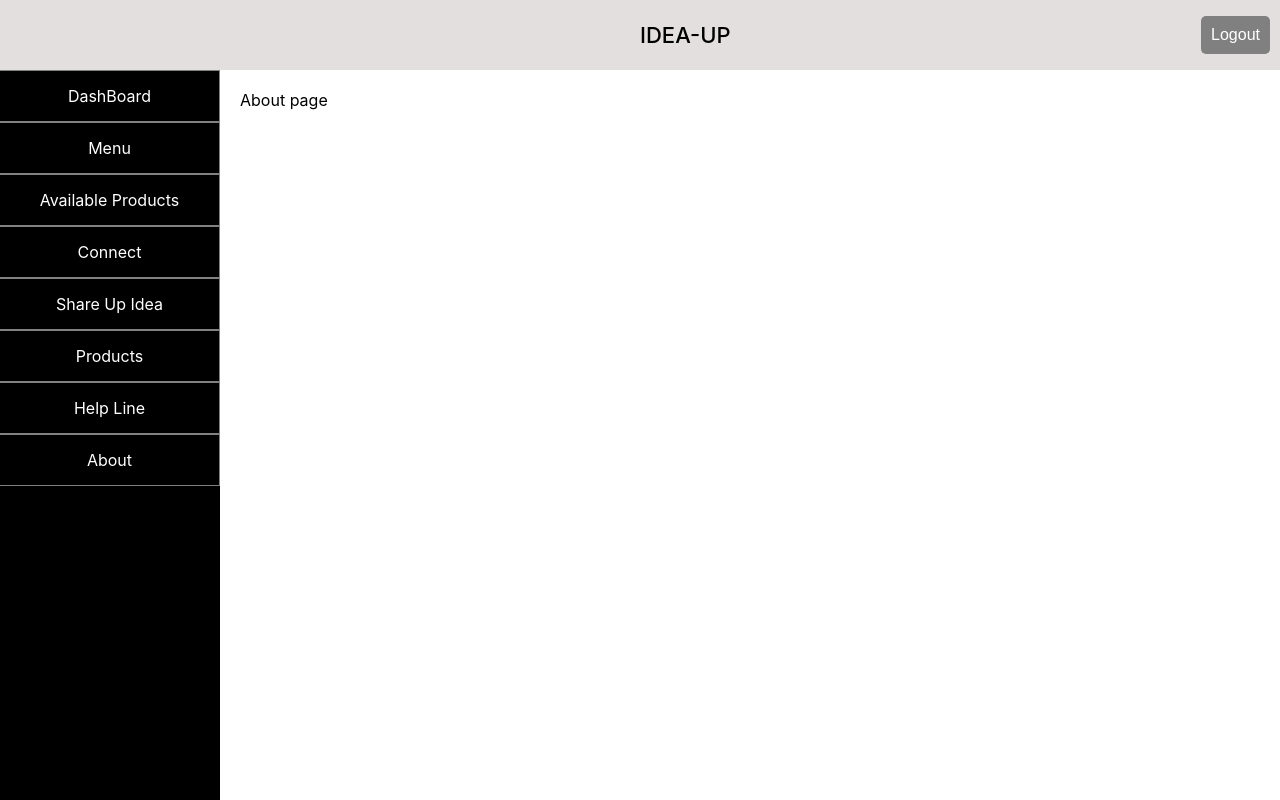
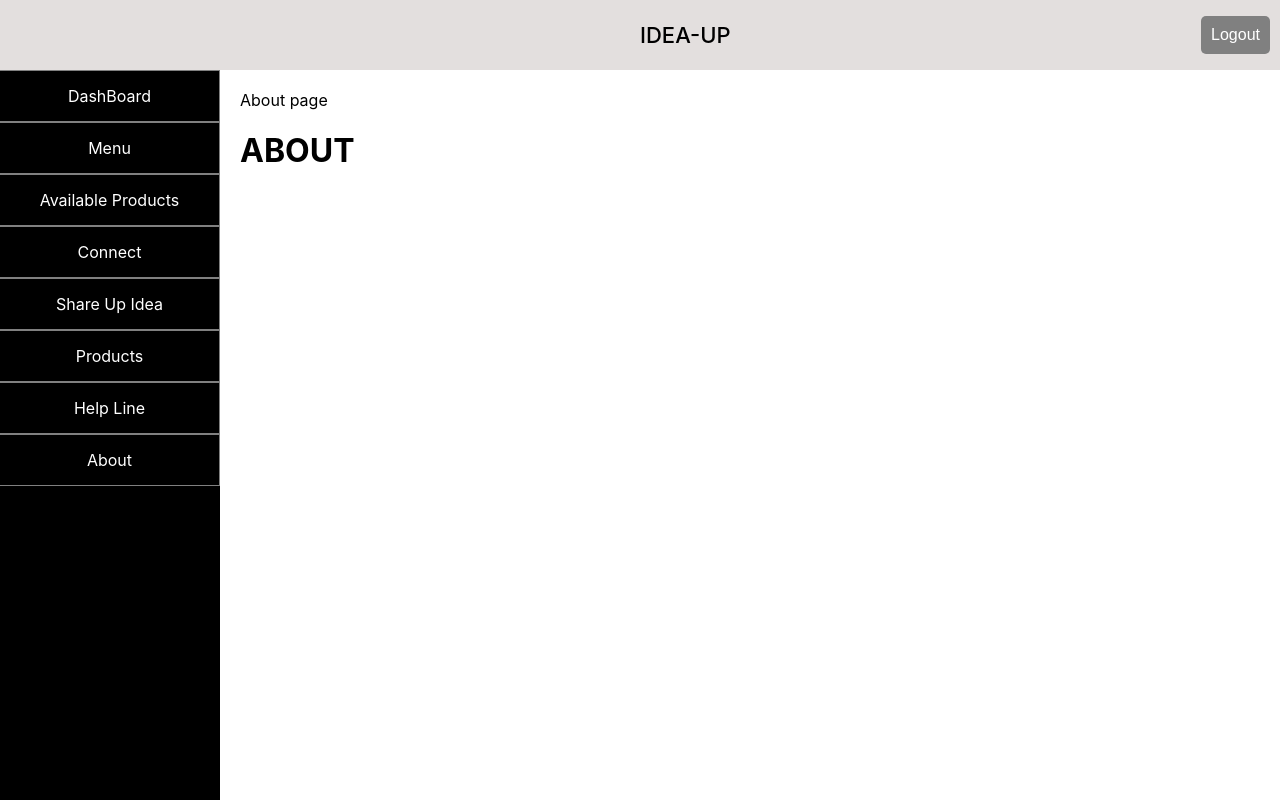
Before and after one commit to Venkatesalu-b/IdeaHubApp, a React (Create React App) app in the folder unlock-idea-app/: page /home/About in a window 1280 px wide. Built offline with nearby package versions, Linux system fonts and the light colour scheme; no server answers.

Commit message:
small changes in about

```diff
--- a/unlock-idea-app/src/Components/About/About.jsx
+++ b/unlock-idea-app/src/Components/About/About.jsx
@@ -5,6 +5,7 @@ const About = () =>{
         <>
         <div>
             About page
+            <h1>ABOUT</h1>
         </div>
         </>
     )
```
